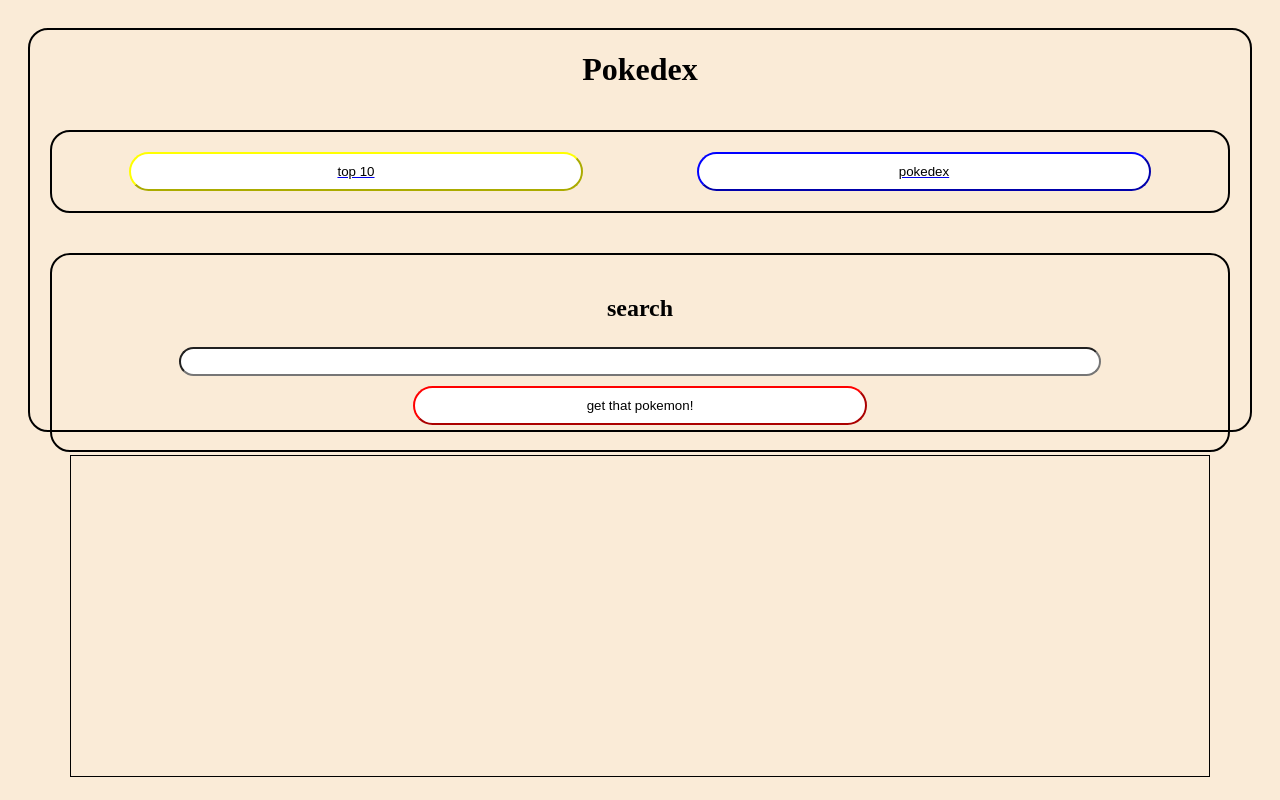
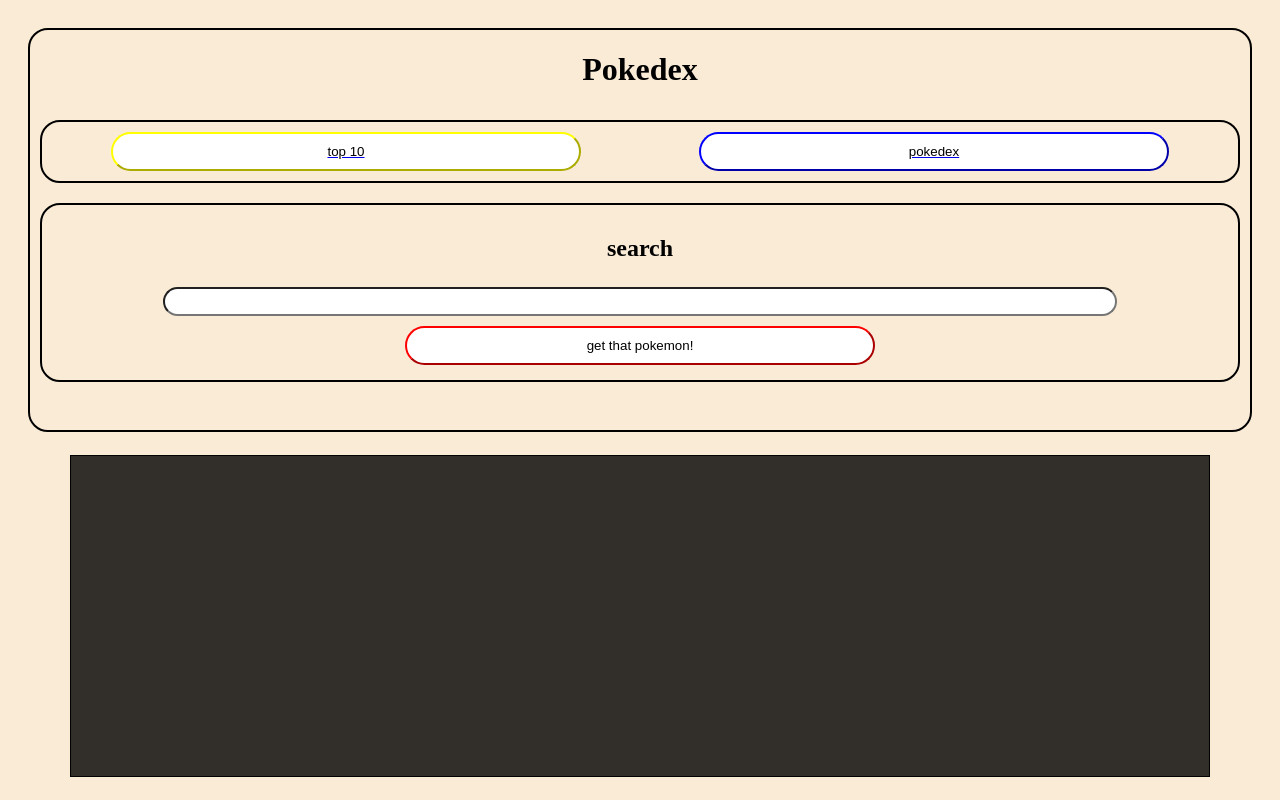
Before and after one commit to RyderBarr/poke-homework, a plain HTML site: page pokedex.html in a window 1280 px wide. Drawn offline with nearby package versions, Linux system fonts and the light colour scheme; no server answers.

Commit message:
quick fixes
added a background color to the Pokémon area.

fixed a spacing issue on larger screens

```diff
--- a/style.css
+++ b/style.css
@@ -22,8 +22,8 @@ body{
 div{
 
     border-radius: 20px;
-    margin: 20px;
-    padding: 20px;
+    margin: 10px;
+    padding: 10px;
     border: 2px solid black;
     display: flex;
     flex-direction: column;
@@ -33,8 +33,8 @@ div{
 nav{
 
     border-radius: 20px;
-    margin: 20px;
-    padding: 20px;
+    margin: 10px;
+    padding: 10px;
     border: 2px solid black;
     display: flex;
     flex-direction: row;
@@ -99,8 +99,8 @@ button{
     border-radius: 20px;
     margin: 20px;
     padding: 0px;
-    border: 2px solid black;
-    width: 150px;
+    border: 2px solid rgb(255, 255, 255);
+    width: 300px;
     height: 340px;
     display: flex;
     flex-direction: column;
@@ -141,6 +141,7 @@ p{
 pokemon{
 
     border: 1px solid black;
+    background: rgba(0, 0, 0, .8);
     width: 90%;
     height: 40vh;
     display: flex;
```
Also changed, not shown: pokedex.html (+2 -0 lines).
